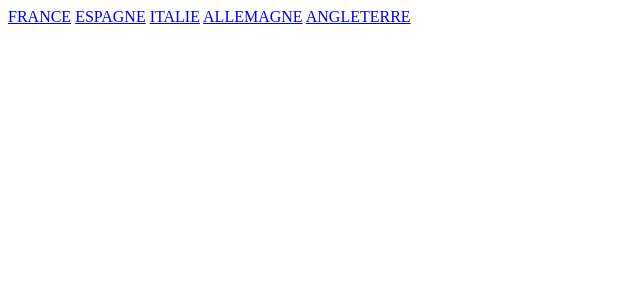
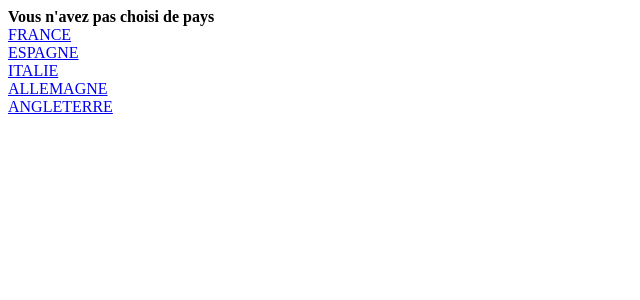
Before and after one commit to romyklk/konexiopromo10, a PHP site: page /cookie.php in a window 1280 px wide. Shown: the top 300 px of the page, without its empty margins (0-640 px from the left). Run offline with PHP 8.4, Linux system fonts and the light colour scheme.

Commit message:
📦 NEW:

```diff
--- a/PHP_INITIATION/5-email/sendgridmailtemplate.php
+++ b/PHP_INITIATION/5-email/sendgridmailtemplate.php
@@ -1,7 +1,7 @@
 <?php
 // A VOIR AVEC PLUS DE TARD
 require 'vendor/autoload.php'; // If you're using Composer (recommended)
-define('MA_CLER_API', 'gjjkkjhgfdfghjhjhhgf');
+define('MA_CLER_API', 'SG.8Q9Z3ZQ9QZq');
 
 $email = new \SendGrid\Mail\Mail();
 $email->setFrom("test@example.com", "Example User");
--- a/PHP_INITIATION/7-COOKIE/cookie.php
+++ b/PHP_INITIATION/7-COOKIE/cookie.php
@@ -1,7 +1,68 @@
+<?php
+/*
+Les cookies sont des fichiers textes stockés sur le poste client. Ils sont utilisés pour stocker des informations sur le client, comme son nom, son adresse, son mot de passe, etc. Ils sont utilisés pour garder en mémoire des informations sur le client, afin de lui proposer des services personnalisés.
+
+Les cookies sont envoyés au serveur web à chaque requête HTTP, ce qui permet au serveur de reconnaître le client et de savoir s'il est connecté ou non, et de lui proposer des services personnalisés.
+
+Les cookies sont stockés dans le navigateur du client, et sont donc accessibles par le client. Ils ne doivent donc pas contenir d'informations sensibles, comme le mot de passe du client, ou son numéro de carte bancaire.
+
+Les cookies sont stockés dans la superglobale $_COOKIE, qui est un tableau associatif. Les clés du tableau sont les noms des cookies, et les valeurs sont les valeurs des cookies.
+
+Pour créer un cookie, on utilise la fonction setcookie(), qui prend 3 paramètres : le nom du cookie, sa valeur, et sa durée de vie en secondes. La durée de vie est optionnelle, et si elle n'est pas spécifiée, le cookie sera supprimé à la fin de la session, c'est-à-dire lorsque le navigateur sera fermé.
+*/
+
+
+if (isset($_GET['country'])) {
+
+    $pays = $_GET['country']; // on récupère le pays dans l'URL
+
+}elseif(isset($_COOKIE['country'])){ // sinon si on a un cookie country
+
+    $pays = $_COOKIE['country']; // on récupère le pays dans le cookie
+}else{
+    $pays = '';
+}
+
+$dure_de_vie = 365 * 24 * 3600; // 1 an en secondes
+
+// on crée le cookie country qui contient le pays choisi par l'utilisateur
+setcookie('country', $pays, time() + $dure_de_vie);
+
+
+switch ($pays) {
+    case 'fr':
+        echo '<b>Bonjour et bienvenue sur notre site</b>';
+        break;
+    case 'es':
+        echo '<b>Hola y bienvenido a nuestro sitio</b>';
+        break;
+    case 'it':
+        echo '<b>Ciao e benvenuto sul nostro sito</b>';
+        break;
+    case 'de':
+        echo '<b>Guten Tag und willkommen auf unserer Website</b>';
+        break;
+    case 'uk':
+        echo '<b>Hello and welcome to our website</b>';
+        break;
+    default:
+        echo '<b>Vous n\'avez pas choisi de pays</b>';
+        break;
+}
+
+
+
+
+?>
+
 <div>
-    <a href="?country=fr">FRANCE</a>
-    <a href="?country=es">ESPAGNE</a>
-    <a href="?country=it">ITALIE</a>
-    <a href="?country=de">ALLEMAGNE</a>
-    <a href="?country=uk">ANGLETERRE</a>
+    <a href="?country=fr" style="display: block;">FRANCE</a>
+
+    <a href="?country=es" style="display: block;">ESPAGNE</a>
+
+    <a href="?country=it" style="display: block;">ITALIE</a>
+
+    <a href="?country=de" style="display: block;">ALLEMAGNE</a>
+
+    <a href="?country=uk" style="display: block;">ANGLETERRE</a>
 </div>
```
Also changed, not shown: PHP_INITIATION/5-email/envoi_phpmailer/messagerie.php (+8 -7 lines), PHP_INITIATION/TODO/TODO3.md (renamed from PHP_INITIATION/TODO/TODO3.php).
